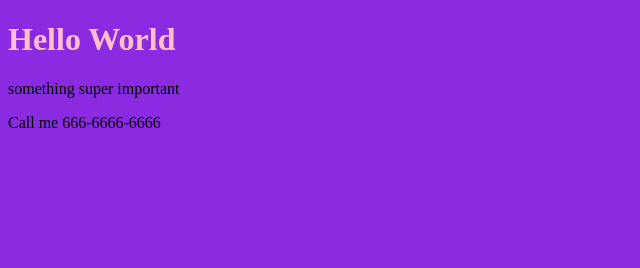
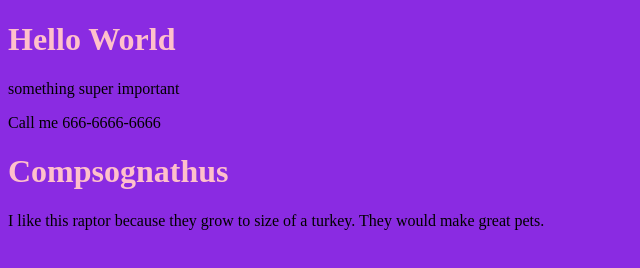
Before and after one commit to StevenZelenak/branchingone, a plain HTML site: page index.html in a window 1280 px wide. Shown: the whole page, without its empty margins (0-640 px from the left). Drawn offline with Linux system fonts and the light colour scheme.

Commit message:
added favorite dinosaur

```diff
--- a/index.html
+++ b/index.html
@@ -14,6 +14,10 @@
 
     <div>Call me 666-6666-6666</div>
 
+    <h1>Compsognathus</h1>
+
+    <p>I like this raptor because they grow to size of a turkey. They would make great pets.</p>
+
     <script src="./main.js"></script>
 </body>
 </html>
```
